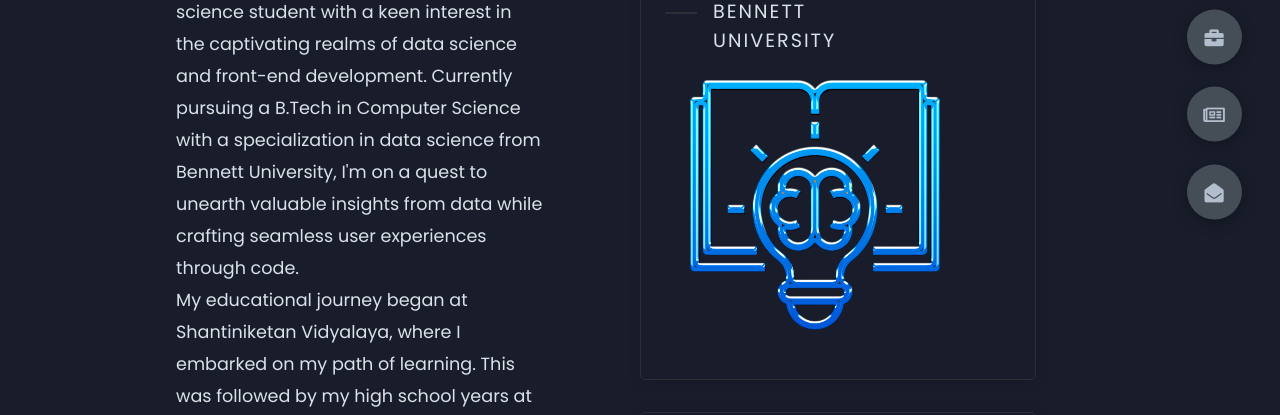
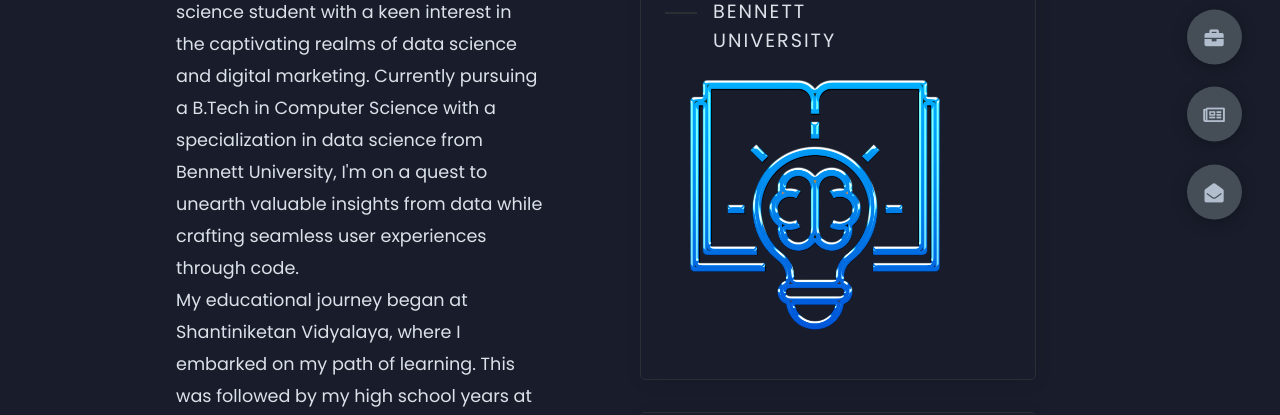
Before and after one commit to bhargavRaju07/portfolio.github.io, a plain HTML site: page index.html in a window 1280 px wide. Both pictures are taken after a click on the element 1214 px from the left and 322 px from the top of the page. Shown: the part 363-778 px from the top of the page. Drawn offline with Linux system fonts and the light colour scheme.

Commit message:
Update index.html

```diff
--- a/index.html
+++ b/index.html
@@ -46,8 +46,8 @@
                 <div class="left-about">
                     <h4>Info About me</h4>
                     <p>
-                        I'm a passionate fourth-year computer science student with a keen interest in the captivating realms of data science and front-end development. Currently pursuing a B.Tech in Computer Science with a specialization in data science from Bennett University, I'm on a quest to unearth valuable insights from data while crafting seamless user experiences through code.<br>
-                        My educational journey began at Shantiniketan Vidyalaya, where I embarked on my path of learning. This was followed by my high school years at Deksha Junior College, which instilled in me a love for exploration and understanding. These experiences, combined with my relentless drive to meet deadlines and deliver quality work, have fueled my determination to excel in the tech world.<br>
+                        I'm a passionate fourth-year computer science student with a keen interest in the captivating realms of data science and digital marketing. Currently pursuing a B.Tech in Computer Science with a specialization in data science from Bennett University, I'm on a quest to unearth valuable insights from data while crafting seamless user experiences through code.<br>
+                        My educational journey began at Shantiniketan Vidyalaya, where I embarked on my path of learning. This was followed by my high school years at Deeksha Junior College, which instilled in me a love for exploration and understanding. These experiences, combined with my relentless drive to meet deadlines and deliver quality work, have fueled my determination to excel in the tech world.<br>
                         <!-- So, join me as I fuse my academic background, programming skills, and insatiable curiosity to create innovative solutions and make a mark in the dynamic realm of technology. Let's collaborate and shape the future through the power of code and data-driven insights! -->
                     </p>
                     <div class="btn-con">
```
